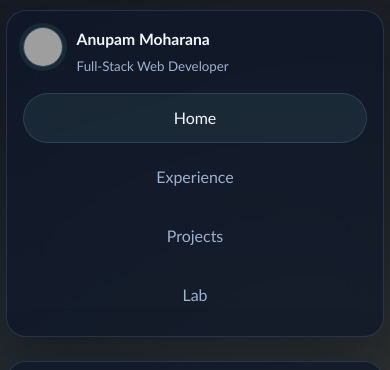
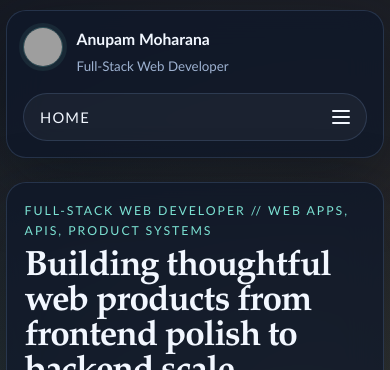
Before and after one commit to Anupam5972/Portfolio-Anupam, a Vue app: page / in a window 390 px wide. Shown: the top 370 px of the page. Built offline with nearby package versions, Linux system fonts and the light colour scheme; grey boxes are pictures that could not be loaded.

Commit message:
Add collapsible mobile navigation

```diff
--- a/src/assets/main.css
+++ b/src/assets/main.css
@@ -74,6 +74,38 @@
   display: flex;
   flex-wrap: wrap;
   gap: 0.65rem;
+}
+
+.menu-toggle {
+  display: none;
+  align-items: center;
+  justify-content: space-between;
+  gap: 0.85rem;
+  min-height: 3rem;
+  padding: 0.7rem 1rem;
+  border: 1px solid var(--line);
+  border-radius: var(--radius-pill);
+  background: rgba(255, 255, 255, 0.04);
+  color: var(--text);
+}
+
+.menu-toggle-label {
+  font-size: 0.92rem;
+  letter-spacing: 0.08em;
+  text-transform: uppercase;
+}
+
+.menu-toggle-icon {
+  display: inline-grid;
+  gap: 0.26rem;
+}
+
+.menu-toggle-icon span {
+  display: block;
+  width: 1.15rem;
+  height: 2px;
+  border-radius: 999px;
+  background: currentColor;
 }
 
 .nav-link,
@@ -911,12 +943,24 @@ h3 {
   }
 
   .site-nav {
+    display: none;
+    width: 100%;
     flex-direction: column;
+    padding-top: 0.35rem;
+  }
+
+  .site-nav-open {
+    display: flex;
   }
 
   .nav-link {
     width: 100%;
     flex-basis: auto;
+  }
+
+  .menu-toggle {
+    display: inline-flex;
+    width: 100%;
   }
 
   .hero-actions {
--- a/src/components/layout/AppShell.vue
+++ b/src/components/layout/AppShell.vue
@@ -1,7 +1,9 @@
 <script setup>
+import { computed, onMounted, onUnmounted, ref } from 'vue'
+
 import { sitePaths, withBase } from '@/utils/sitePaths'
 
-defineProps({
+const props = defineProps({
   currentPage: {
     type: String,
     required: true,
@@ -17,6 +19,34 @@ defineProps({
 })
 
 const brandImage = withBase('images/anupam.png')
+const isMenuOpen = ref(false)
+const currentNavLabel = computed(() => {
+  const activeItem = props.navigation.find((item) => item.id === props.currentPage)
+  return activeItem?.label ?? 'Navigation'
+})
+
+function toggleMenu() {
+  isMenuOpen.value = !isMenuOpen.value
+}
+
+function closeMenu() {
+  isMenuOpen.value = false
+}
+
+function syncMenuForViewport() {
+  if (window.innerWidth > 560) {
+    closeMenu()
+  }
+}
+
+onMounted(() => {
+  syncMenuForViewport()
+  window.addEventListener('resize', syncMenuForViewport)
+})
+
+onUnmounted(() => {
+  window.removeEventListener('resize', syncMenuForViewport)
+})
 </script>
 
 <template>
@@ -30,13 +60,35 @@ const brandImage = withBase('images/anupam.png')
         </span>
       </a>
 
-      <nav class="site-nav" aria-label="Primary">
+      <button
+        class="menu-toggle"
+        type="button"
+        :aria-expanded="isMenuOpen ? 'true' : 'false'"
+        aria-controls="site-nav"
+        aria-label="Toggle navigation"
+        @click="toggleMenu"
+      >
+        <span class="menu-toggle-label">{{ currentNavLabel }}</span>
+        <span class="menu-toggle-icon" aria-hidden="true">
+          <span></span>
+          <span></span>
+          <span></span>
+        </span>
+      </button>
+
+      <nav
+        id="site-nav"
+        class="site-nav"
+        :class="{ 'site-nav-open': isMenuOpen }"
+        aria-label="Primary"
+      >
         <a
-          v-for="item in navigation"
+          v-for="item in props.navigation"
           :key="item.id"
           class="nav-link"
-          :class="{ 'nav-link-active': item.id === currentPage }"
+          :class="{ 'nav-link-active': item.id === props.currentPage }"
           :href="item.href"
+          @click="closeMenu"
         >
           {{ item.label }}
         </a>
```
